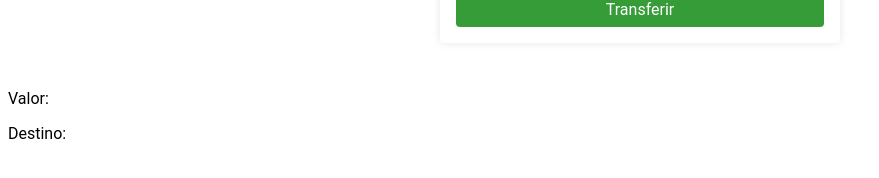
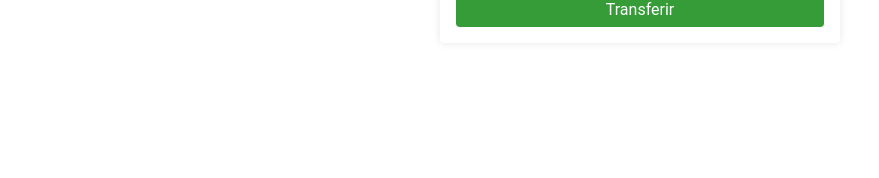
Before and after one commit to rafaelaccampos/ByteBank, an Angular app: page / in a window 1280 px wide. Shown: the part 240-418 px from the top of the page, without its empty margins (0-879 px from the left). Built offline with nearby package versions, Linux system fonts and the light colour scheme.

Commit message:
feat: Showing list with ngFor

```diff
--- a/src/app/app.component.html
+++ b/src/app/app.component.html
@@ -1,2 +1,2 @@
 <app-new-transference (toTransfer)="transfer($event)"></app-new-transference>
-<app-extract [transference]="transference"></app-extract>
+<app-extract [transferences]="transferences"></app-extract>
--- a/src/app/app.component.ts
+++ b/src/app/app.component.ts
@@ -8,9 +8,11 @@ import { Transference } from './transference';
 })
 export class AppComponent {
   title = 'ByteBank';
-  transference! : Transference;
+  transferences : Transference[]  = [];
 
   transfer($event: Transference){
-    this.transference = $event;
+    console.log($event);
+    const transference = {...$event, date: new Date()};
+    this.transferences.push(transference);
   }
 }
--- a/src/app/extract/extract.component.html
+++ b/src/app/extract/extract.component.html
@@ -1,2 +1,5 @@
-<p>Valor: {{ transference?.value }}</p>
-<p>Destino: {{ transference?.destiny }}</p>
+<div *ngFor="let transference of transferences">
+  <p>Valor: {{ transference?.value }}</p>
+  <p>Destino: {{ transference?.destiny }}</p>
+  <p>Data: {{ transference?.date }}</p>
+</div>
--- a/src/app/extract/extract.component.ts
+++ b/src/app/extract/extract.component.ts
@@ -7,7 +7,7 @@ import { Transference } from '../transference';
   styleUrls: ['./extract.component.css']
 })
 export class ExtractComponent implements OnInit {
-  @Input() transference!: Transference;
+  @Input() transferences!: Transference[];
 
   constructor() { }
 
--- a/src/app/new-transference/new-transference.component.ts
+++ b/src/app/new-transference/new-transference.component.ts
@@ -8,8 +8,10 @@ import { Transference } from '../transference';
 
 export class NewTransferenceComponent {
   @Output() toTransfer = new EventEmitter<Transference>();
+
   value!: number;
   destiny!: number;
+  date!: Date;
 
   transferir(){
     console.log('Solicitada nova transferência');
@@ -17,7 +19,8 @@ export class NewTransferenceComponent {
     console.log('Destino:', this.destiny);
     this.toTransfer.emit({
       value: this.value,
-      destiny: this.destiny
+      destiny: this.destiny,
+      date: this.date,
     });
     this.clearFields();
   }
--- a/src/app/transference.ts
+++ b/src/app/transference.ts
@@ -1,4 +1,5 @@
 export interface Transference {
   value: number;
   destiny: number;
+  date: Date;
 }
```
